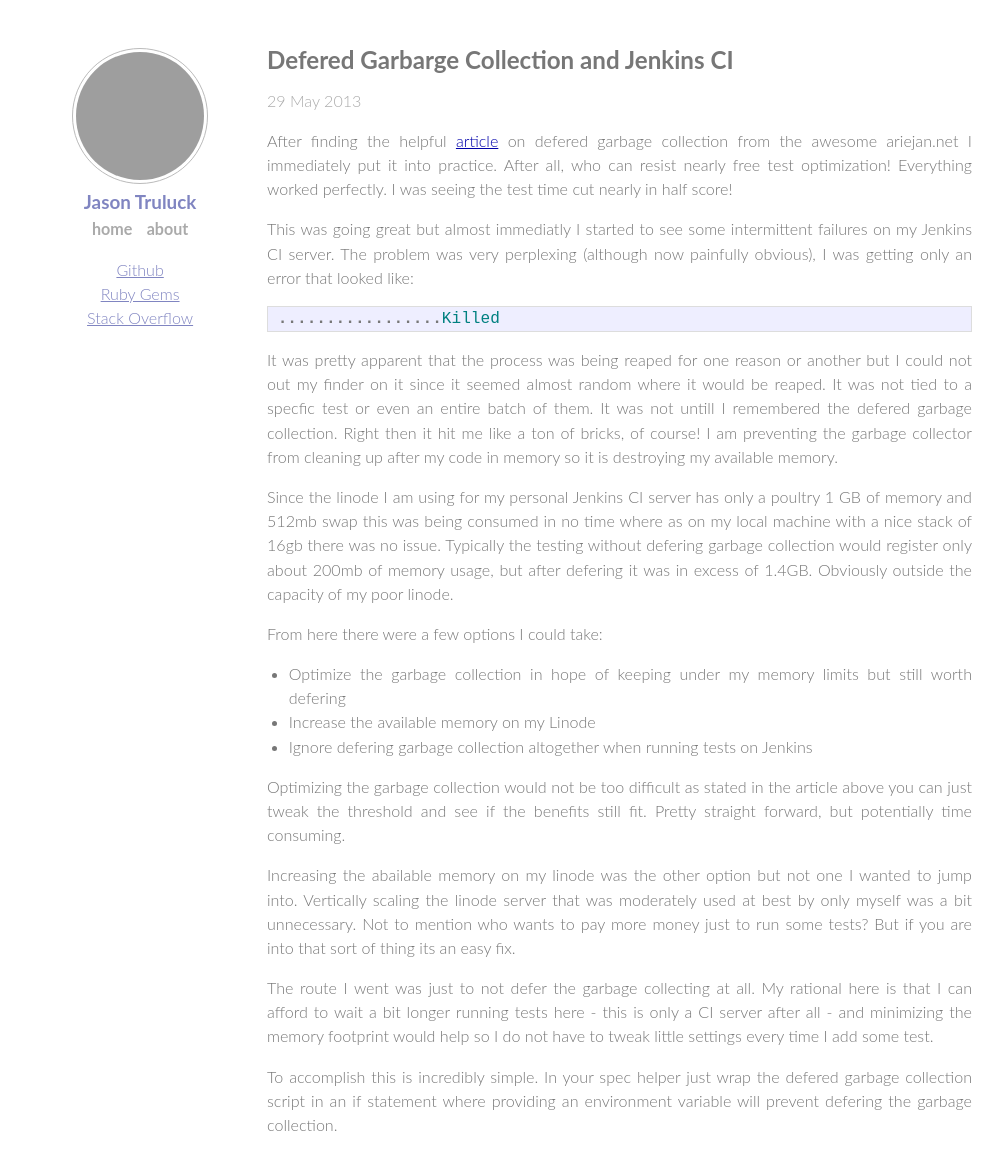
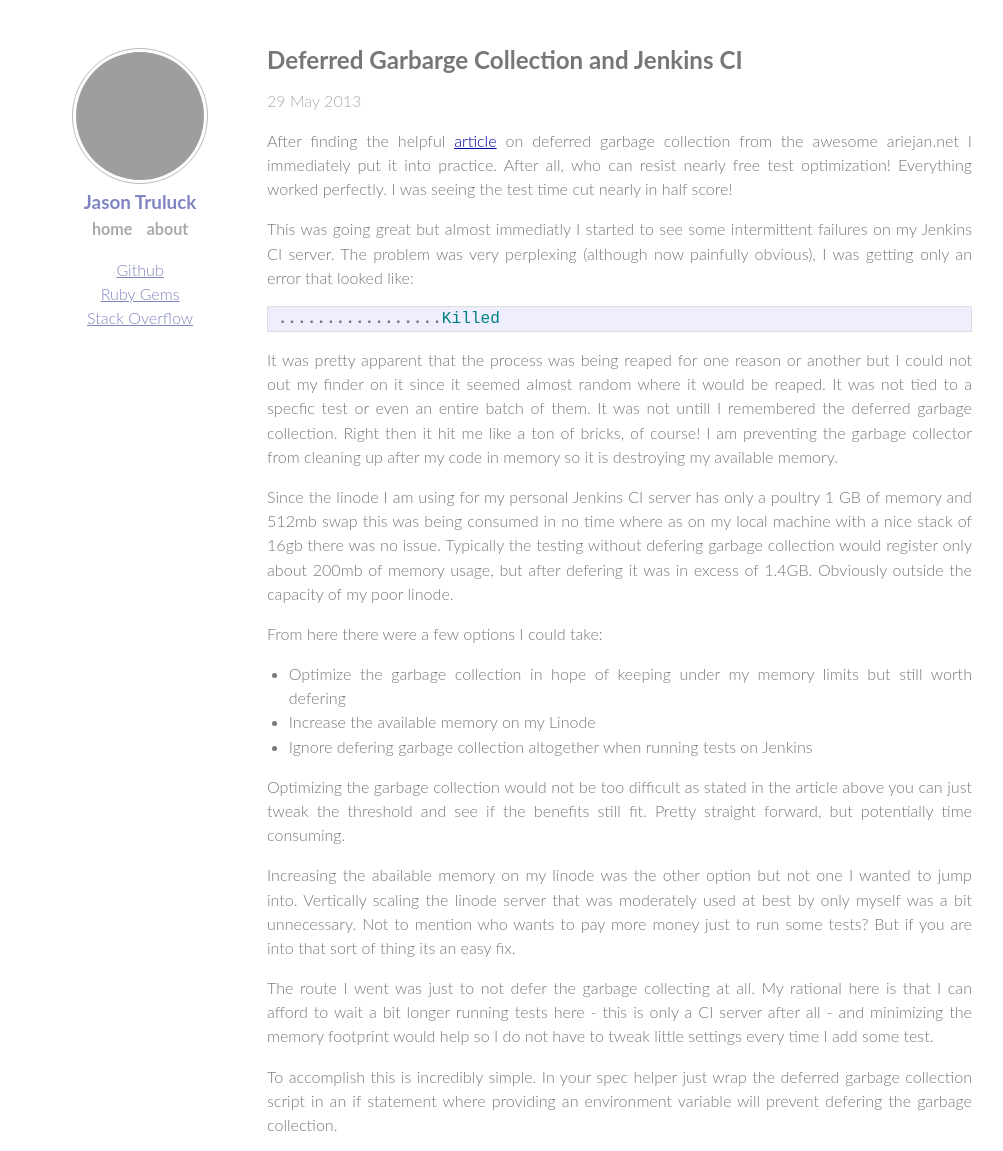
Before and after one commit to oestrich/jasontruluck.github.io, a Jekyll site: the page built from _posts/2013-03-28-Defered-Garbage-Collection-and-Jenkins-CI.md, in a window 1280 px wide. Shown: the top 1151 px of the page, without its empty margins (138-1141 px from the left). Built offline with Jekyll 4.4.1, drawn with Linux system fonts in a browser that asks for light colours; grey boxes are pictures that could not be loaded.

Commit message:
fix typos

```diff
--- a/_posts/2013-03-28-Defered-Garbage-Collection-and-Jenkins-CI.md
+++ b/_posts/2013-03-28-Defered-Garbage-Collection-and-Jenkins-CI.md
@@ -1,10 +1,10 @@
 ---
 layout: post
-title:  "Defered Garbarge Collection and Jenkins CI"
+title:  "Deferred Garbarge Collection and Jenkins CI"
 date:   2013-05-29 17:48:40
 categories: jenkins ci testing
 ---
-After finding the helpful [article][dgc-article] on defered garbage collection from the
+After finding the helpful [article][dgc-article] on deferred garbage collection from the
 awesome ariejan.net I immediately put it into practice. After all, who can
 resist nearly free test optimization! Everything worked perfectly. I was seeing
 the test time cut nearly in half score!
@@ -20,7 +20,7 @@ painfully obvious), I was getting only an error that looked like:
 It was pretty apparent that the process was being reaped for one reason or
 another but I could not out my finder on it since it seemed almost random where
 it would be reaped. It was not tied to a specfic test or even an entire batch of
-them. It was not untill I remembered the defered garbage collection. Right then it hit me like a ton of bricks, of course! I am
+them. It was not untill I remembered the deferred garbage collection. Right then it hit me like a ton of bricks, of course! I am
 preventing the garbage collector from cleaning up after my code in memory so it is
 destroying my available memory.
 
@@ -54,7 +54,7 @@ only a CI server after all - and minimizing the memory footprint would help so I
 do not have to tweak little settings every time I add some test.
 
 To accomplish this is incredibly simple. In your spec helper just wrap the
-defered garbage collection script in an if statement where providing an
+deferred garbage collection script in an if statement where providing an
 environment variable will prevent defering the garbage collection.
 
 {% highlight ruby %}
```
